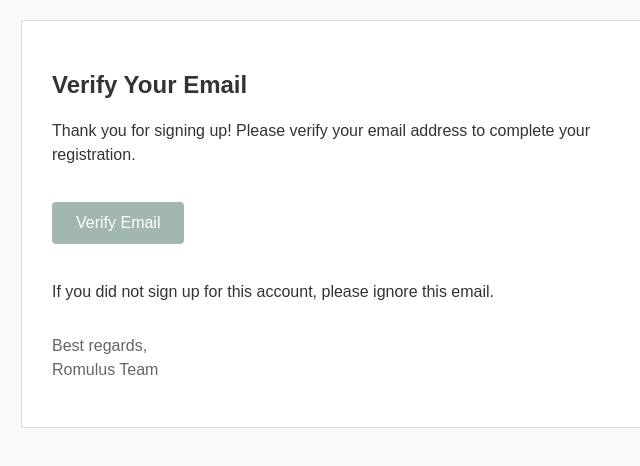
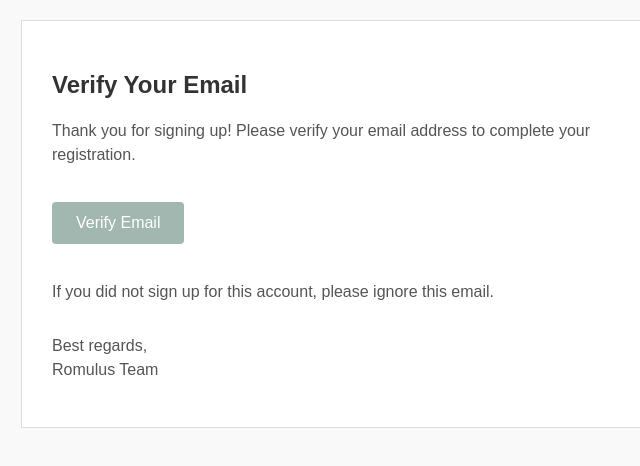
Before and after one commit to Umair-Siddique/romulus-backend, a website: page src/views/verification-email/index.html in a window 1280 px wide. Shown: the full height of the page, 288-928 px from the left. Drawn offline with Linux system fonts and the light colour scheme.

Commit message:
Enhance email templates: unify paragraph text color for consistency

```diff
--- a/src/views/verification-email/index.html
+++ b/src/views/verification-email/index.html
@@ -30,6 +30,7 @@
         font-size: 16px;
         line-height: 1.5;
         margin-bottom: 15px;
+        color: #555;
       }
 
       .verify-button {
```
Also changed, not shown: src/views/verification-notification/index.html (+1 -0 lines).
